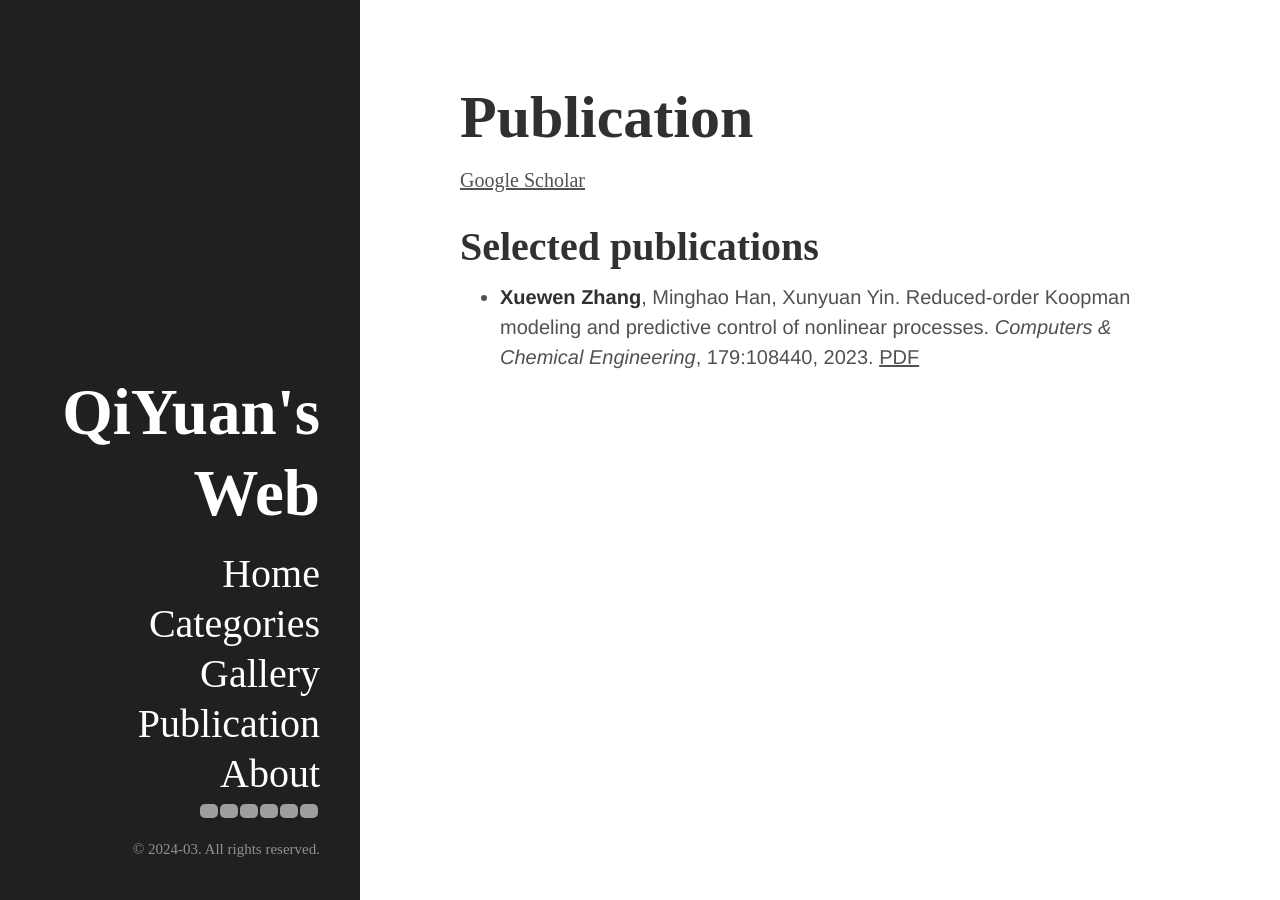
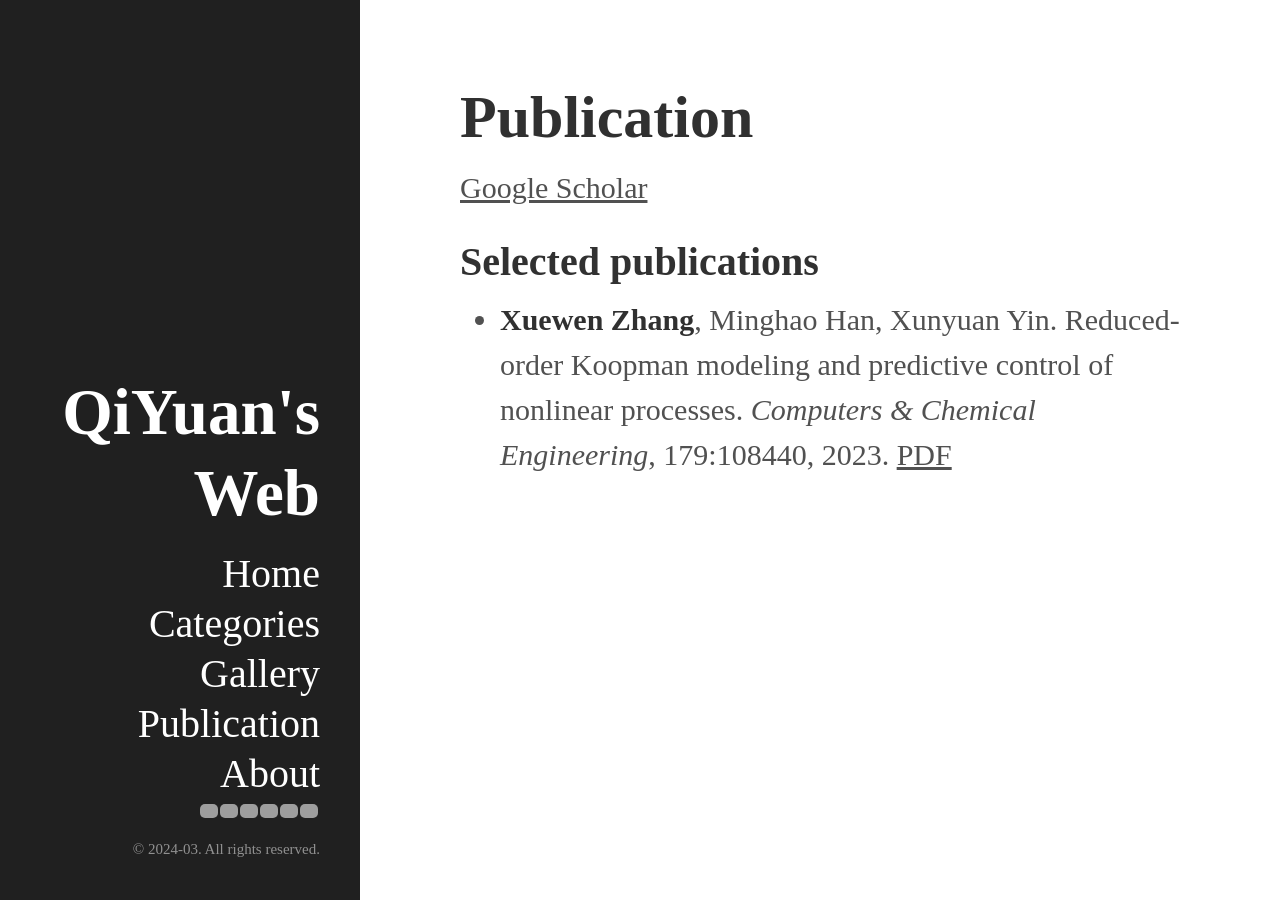
Before and after one commit to Zhang-Xuewen/Zhang-Xuewen.github.io, a Jekyll site: the page built from publication.md, in a window 1280 px wide. Built offline with Jekyll 4.4.1, drawn with Linux system fonts in a browser that asks for light colours; some web fonts are replaced; grey boxes are pictures that could not be loaded.

Commit message:
update home and publication

```diff
--- a/index.html
+++ b/index.html
@@ -4,7 +4,7 @@ title: Home
 ---
 <style>
 body {font-family: 'East Sea Dokdo', cursive;
-      font-size: 50px;s}
+      font-size: 30px;s}
 </style>
 
 
--- a/publication.md
+++ b/publication.md
@@ -3,7 +3,10 @@ layout: page
 title: Publication
 permalink: /publication/
 ---
-
+<style>
+body {font-family: 'East Sea Dokdo', cursive;
+      font-size: 30px;s}
+</style>
 
 [Google Scholar](https://scholar.google.com/citations?user=VDS2k4oAAAAJ&hl=en&oi=ao)
 
```
